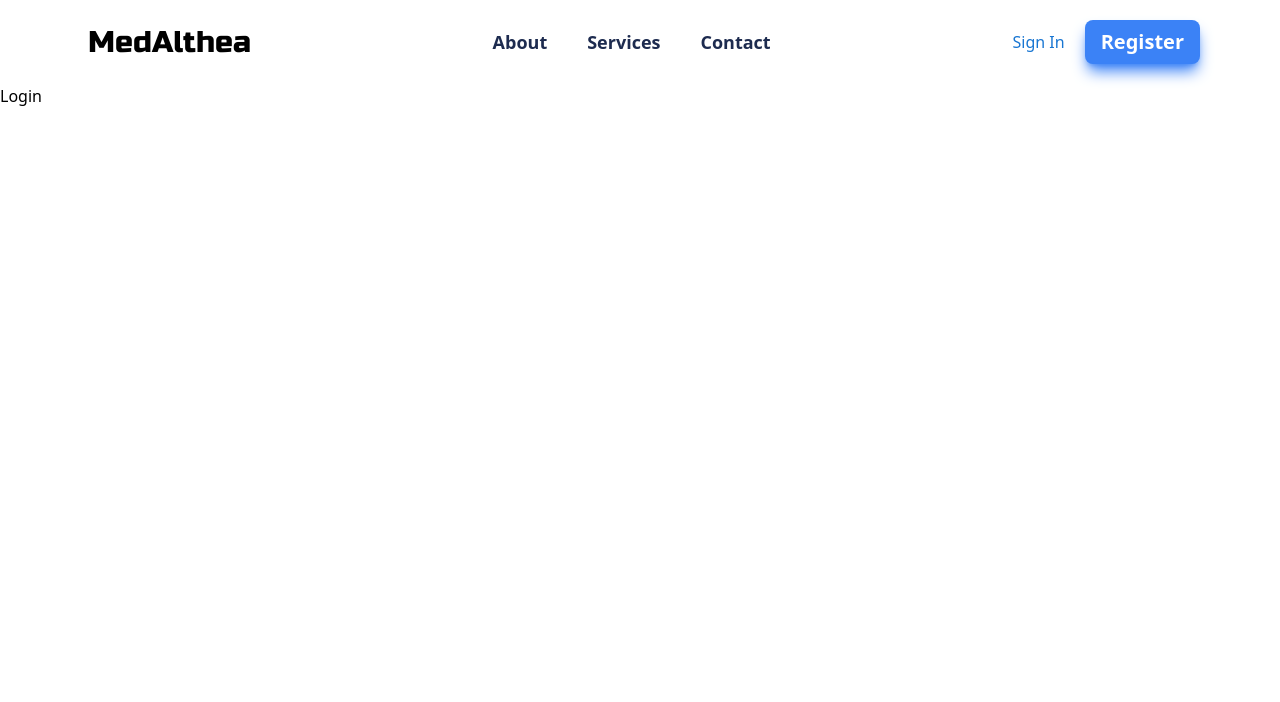
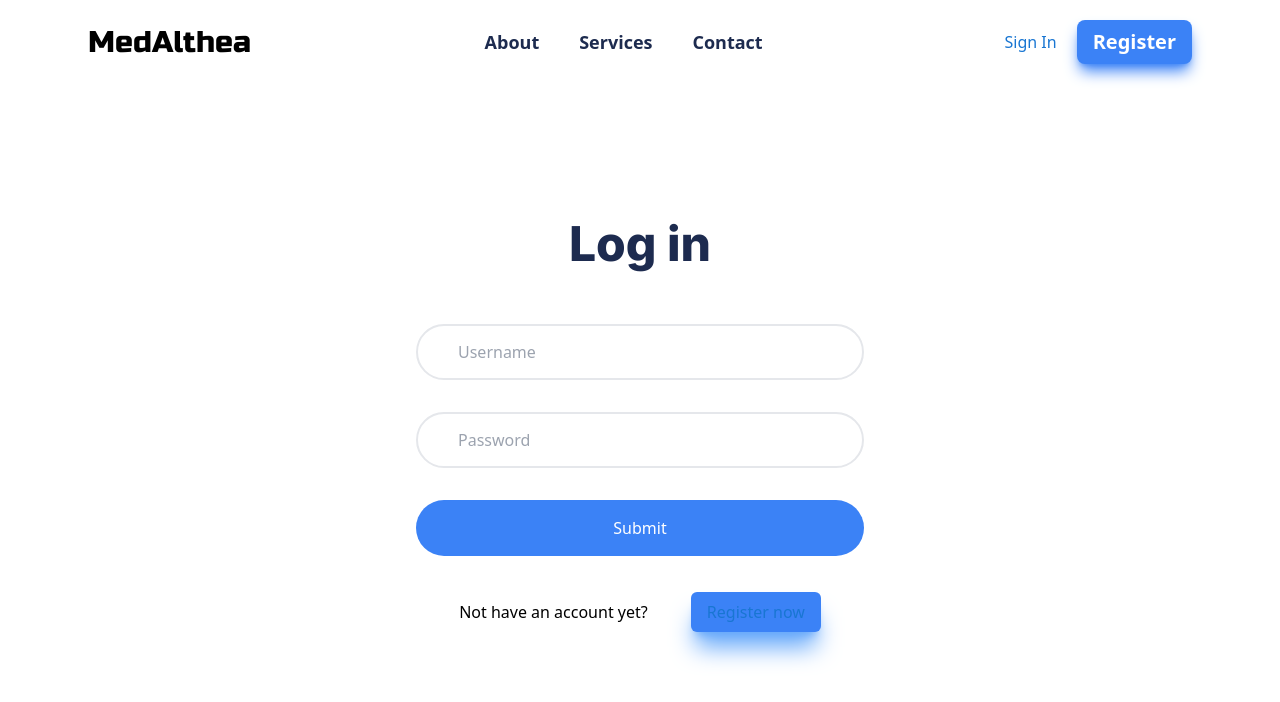
Before and after one commit to YadavGulshan/MedAlthea-Website, a Next.js app: page /signup in a window 1280 px wide. Shown: the top 702 px of the page. Built offline with nearby package versions, Linux system fonts and the light colour scheme.

Commit message:
create sigup page

```diff
--- a/components/Header/header.tsx
+++ b/components/Header/header.tsx
@@ -44,7 +44,7 @@ const HeaderComponent = () => {
                 TabsLabel(item.item, item.href, index)
               )}
             </div>
-            <div className="hidden items-center space-x-3 lg:flex ">
+            <div className="hidden items-center space-x-3 px-2 lg:flex ">
               <Link
                 underline="none"
                 href="/signup"
--- a/pages/signup.tsx
+++ b/pages/signup.tsx
@@ -1,8 +1,52 @@
+import Link from '@mui/material/Link'
 import Main from '../layout/Main'
 const SignUp = () => {
   return (
     <Main>
-      <>Login</>
+      <section className="h-[88vh]">
+        <div className="my-2 mx-auto flex h-full w-full max-w-6xl flex-col items-center justify-center px-4 md:w-3/4">
+          <div className="mx-10 w-full sm:w-[448px]">
+            <h1 className=" mb-10 min-w-full text-center font-Inter text-5xl font-bold text-[#1D2B4F]">
+              Log in
+            </h1>
+            <form className="">
+              <div>
+                <input
+                  className="border-grey-300 my-4 h-14 w-full rounded-full border-2 border-solid px-6 outline-none transition duration-300 focus:border-blue-300 focus:shadow-xl focus:shadow-blue-400 md:px-10"
+                  type="text"
+                  autoComplete="off"
+                  placeholder="Username"
+                />
+              </div>
+              <div>
+                <input
+                  className="border-grey-300 my-4 h-14 w-full rounded-full border-2 border-solid px-6 outline-none transition duration-300 focus:border-blue-300 focus:shadow-xl focus:shadow-blue-400 md:px-10"
+                  type="password"
+                  autoComplete="off"
+                  placeholder="Password"
+                />
+              </div>
+              <div>
+                <input
+                  className="my-4 h-14 w-full rounded-full border-2 border-none bg-blue-500 px-6 text-white outline-none transition duration-300 hover:border-blue-300 hover:shadow-xl hover:shadow-blue-400 md:px-10"
+                  type="submit"
+                  placeholder="Log in"
+                />
+              </div>
+              <div className="my-5 flex flex-col items-center justify-evenly sm:flex-row">
+                <p>Not have an account yet?</p>
+                <Link
+                  underline="none"
+                  className="my-2 rounded-md bg-blue-500 py-2 px-4 text-white shadow-xl shadow-blue-400"
+                  href="/register"
+                >
+                  Register now
+                </Link>
+              </div>
+            </form>
+          </div>
+        </div>
+      </section>
     </Main>
   )
 }
```
